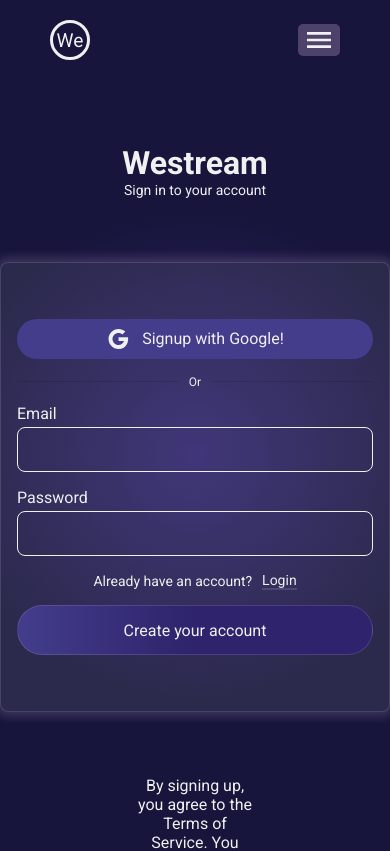
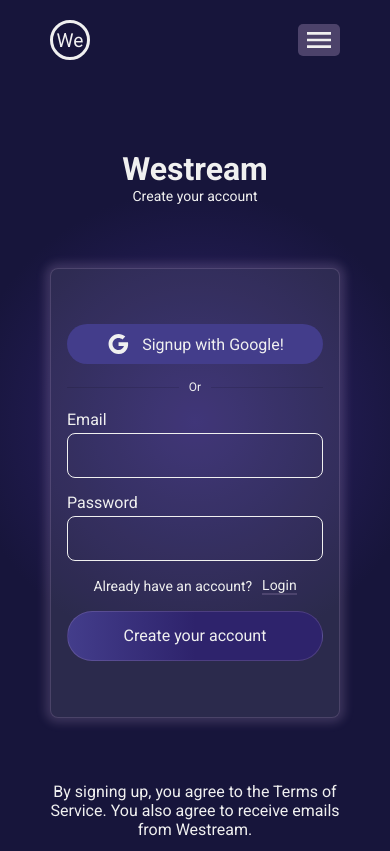
Before and after one commit to ProsperMadojemu/weStream-Frontend, a React (Vite) app: page /register in a window 390 px wide. Shown: the top 851 px of the page. Built offline with nearby package versions, Linux system fonts and the light colour scheme.

Commit message:
Css padding fix

```diff
--- a/src/index.css
+++ b/src/index.css
@@ -49,8 +49,12 @@
   padding: 20px 50px;
 }
 
-.header, .footer  {
+.header, .footer {
   padding: 0px 50px;
+}
+
+.login, .Register  {
+  padding: 9rem 50px 0px 50px;
 }
 
 @keyframes fadeIn {
--- a/src/pages/Login/Login.css
+++ b/src/pages/Login/Login.css
@@ -2,7 +2,6 @@
     min-height: 100dvh;
     display: flex;
     flex-direction: column;
-    padding-top: 9rem;
     gap: 4rem;
     align-items: center;
     justify-content: center;
--- a/src/pages/Register/Register.css
+++ b/src/pages/Register/Register.css
@@ -1,8 +1,7 @@
-.login {
+.Register {
     min-height: 100dvh;
     display: flex;
     flex-direction: column;
-    padding-top: 9rem;
     gap: 4rem;
     align-items: center;
     justify-content: center;
@@ -107,3 +106,10 @@
     max-width: 30%;
     text-align: center;
 }
+
+@media (max-width: 785px) {
+    .agreement {
+        max-width: 100%;
+    }
+
+}
--- a/src/pages/Register/Register.jsx
+++ b/src/pages/Register/Register.jsx
@@ -39,10 +39,10 @@
   };
 
   return (
-    <div className="login">
+    <div className="Register">
       <div className="form-title">
         <h2>Westream</h2>
-        <p>Sign in to your account</p>
+        <p>Create your account</p>
       </div>
       <form onSubmit={handleSubmit} className="form-container">
         <div className="form-signin">
--- a/src/pages/SignUp/Signup.css
+++ /dev/null
@@ -1,109 +0,0 @@
-.login {
-    min-height: 100dvh;
-    display: flex;
-    flex-direction: column;
-    padding-top: 9rem;
-    gap: 4rem;
-    align-items: center;
-    justify-content: center;
-    color: var(--text);
-    background: radial-gradient(circle, var(--darkish), var(--dark) 50%);
-}
-
-.form-container {
-    border: 1px solid rgb(200, 172, 214, 0.2);
-    box-shadow: 0px 0px 10px 5px rgb(200, 172, 214, 0.2);
-    border-radius: 8px;
-    max-width: 400px;
-    background: rgb(255, 255, 255, 0.09);
-    position: relative;
-    z-index: 5;
-    width: 100%;
-    height: 450px;
-    padding: 3rem 1rem;
-    display: flex;
-    flex-direction: column;
-    justify-content: space-around;
-}
-
-/* .form-container::before{
-    position: absolute;
-    content: '';
-    border-radius: 8px;
-    width: 100%;
-    height: 100%;
-    z-index: 0;
-    filter: blur(8);
-    left: 0;
-} */
-
-.input-group {
-    display: flex;
-    flex-direction: column;
-}
-
-.input-group input {
-    border: 1px solid var(--text);
-    height: 45px;
-    padding: 0px 8px;
-    border-radius: 8px;
-    transition: 200ms;
-}
-
-/* .input-group input:focus, */
-.input-group input:focus {
-    border: 1px solid var(--lightish);
-}
-
-.form-signin {
-    background:var(--lightish);
-    display: flex;
-    align-items: center;
-    justify-content: center;
-    padding: 8px 0px;
-    border-radius: 999px;
-}
-
-.form-signin button {
-    display: flex;
-    align-items: center;
-    gap: 12px;
-}
-
-.form-submit-button {
-    background: linear-gradient(to left, var(--darkish) 50%, var(--lightish) 100%);
-    padding: .9rem 0rem;
-    border-radius: 999px;
-    border: 1px solid rgb(200, 172, 214, 0.2);
-}
-
-.register-link {
-    border-bottom: 2px solid rgb(200, 172, 214, 0.2);
-}
-
-.form-title {
-    text-align: center;
-}
-
-.form-title h2 {
-    font-size: 2rem;
-    font-weight: 550;
-}
-
-.form-title p {
-    font-size: .875rem;
-}
-
-.option {
-    display: flex;
-    align-items: center;
-    justify-content: center;
-    gap: 10px;
-    text-align: center;
-    font-size: .875rem;
-}
-
-.agreement {
-    max-width: 30%;
-    text-align: center;
-}
```
Also changed, not shown: src/pages/SignUp/Signup.jsx (deleted, +0 -97 lines).
